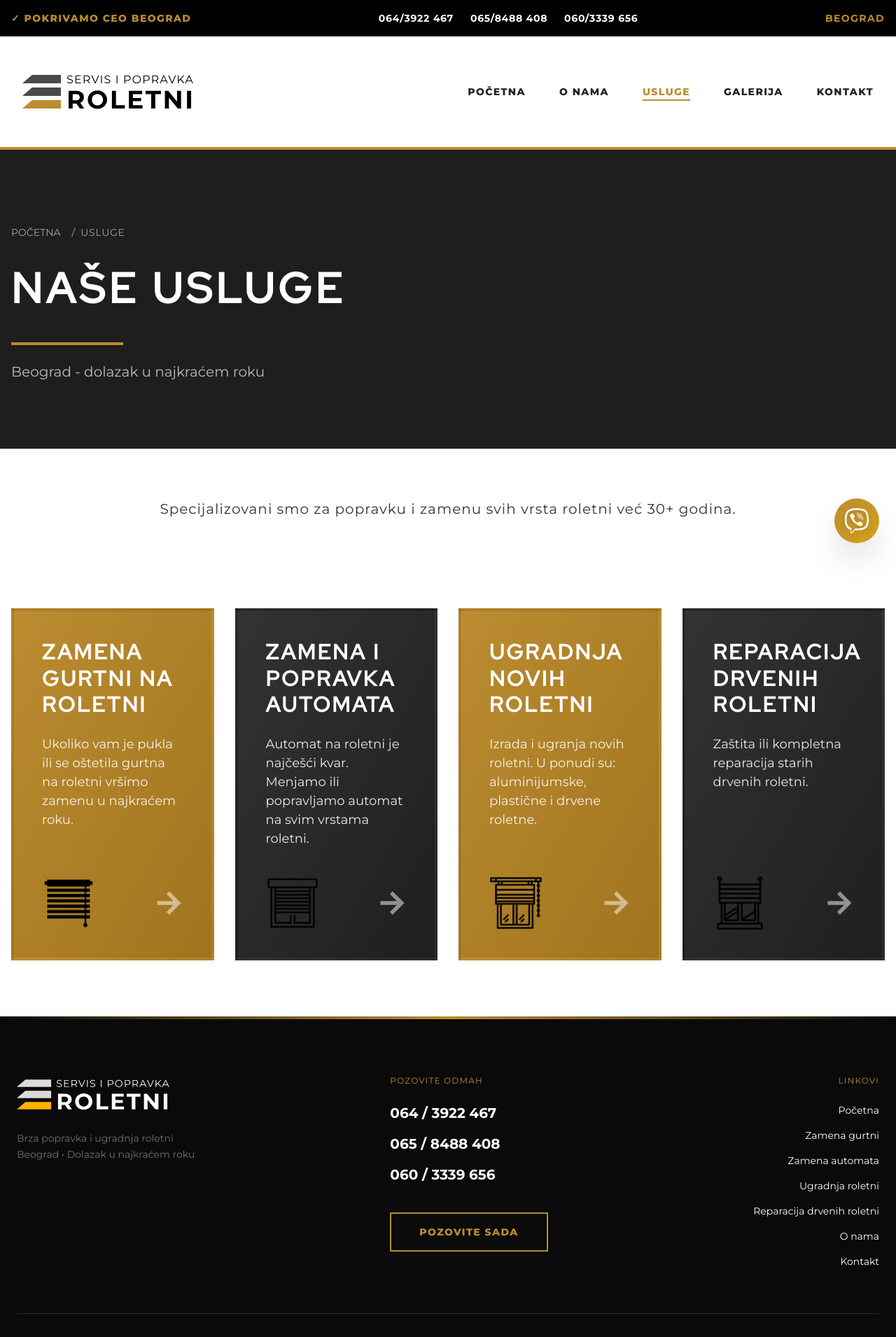
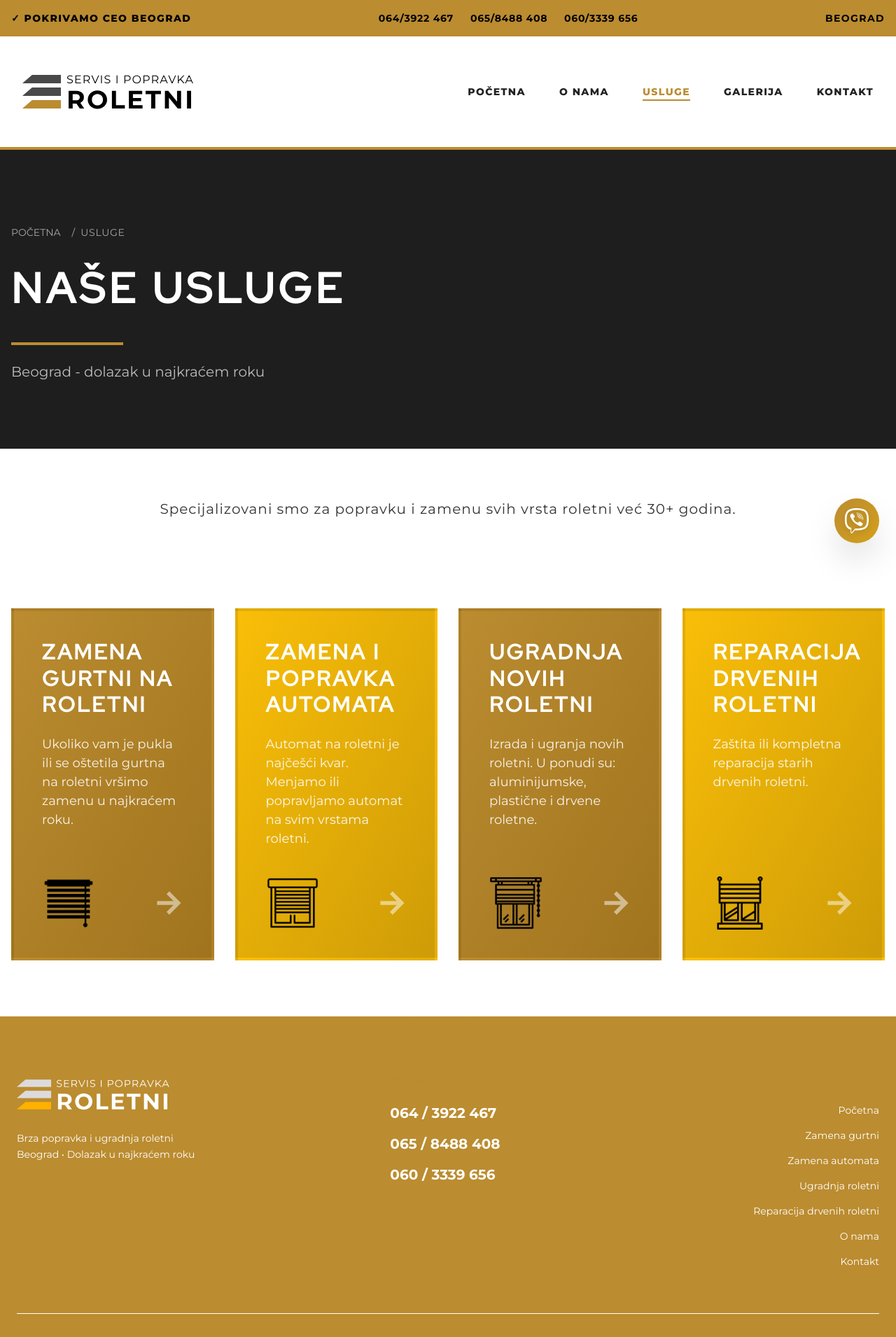
Before and after one commit to damjans92/roletne-servis, a Next.js app: page /usluge in a window 1280 px wide. Shown: the top 1910 px of the page at 70% size. Built offline with nearby package versions, Linux system fonts and the light colour scheme.

Commit message:
changed header and footer color

```diff
--- a/app/_components/footer/CTA.tsx
+++ b/app/_components/footer/CTA.tsx
@@ -9,20 +9,20 @@ const CTA = () => {
       <div className="space-y-4 text-xl font-bold">
         <a
           href="tel:+381643922467"
-          className="block hover:text-[#bb8c30] transition"
+          className="block hover:text-black transition"
         >
           064 / 3922 467
         </a>
         <a
           href="tel:+381658488408"
-          className="block hover:text-[#bb8c30] transition"
+          className="block hover:text-black transition"
         >
           065 / 8488 408
         </a>
 
         <a
           href="tel:+381603339656"
-          className="block hover:text-[#bb8c30] transition"
+          className="block hover:text-black transition"
         >
           060 / 3339 656
         </a>
--- a/app/_components/footer/Footer.tsx
+++ b/app/_components/footer/Footer.tsx
@@ -4,7 +4,7 @@ import Navigation from "./Navigation";
 
 const Footer = () => {
   return (
-    <footer className="bg-[#0a0a0a] text-white overflow-hidden">
+    <footer className="bg-[var(--color-accent-gold)] text-white overflow-hidden">
       <div className="h-1 bg-gradient-to-r from-transparent via-[#bb8c30] to-transparent"></div>
 
       <div className="max-w-7xl mx-auto px-6 py-16 md:py-20">
@@ -15,7 +15,7 @@ const Footer = () => {
           <Navigation />
         </div>
 
-        <div className="mt-16 pt-8 border-t border-gray-800 text-center text-xs tracking-widest text-gray-600">
+        <div className="mt-16 pt-8 border-t border-white text-center text-xs tracking-widest text-white">
           © {new Date().getFullYear()} Servis i popravka roletni - Roletnar
           Beograd • Sva prava zadržana
         </div>
--- a/app/_components/footer/Logo.tsx
+++ b/app/_components/footer/Logo.tsx
@@ -12,7 +12,7 @@ const Logo = () => {
         className="w-48 lg:w-56 h-auto filter brightness-50 invert hue-rotate-180 saturate-400"
         priority
       />
-      <p className="mt-6 text-sm text-gray-500 leading-relaxed">
+      <p className="mt-6 text-sm text-white leading-relaxed">
         Brza popravka i ugradnja roletni
         <br />
         Beograd • Dolazak u najkraćem roku
--- a/app/_components/footer/Navigation.tsx
+++ b/app/_components/footer/Navigation.tsx
@@ -7,38 +7,38 @@ const Navigation = () => {
         Linkovi
       </h4>
       <nav className="space-y-4 text-sm">
-        <Link href="/" className="block hover:text-[#bb8c30] transition">
+        <Link href="/" className="block hover:text-black transition">
           Početna
         </Link>
         <Link
           href="/usluge/zamena-gurtni"
-          className="block hover:text-[#bb8c30] transition"
+          className="block hover:text-black transition"
         >
           Zamena gurtni
         </Link>
         <Link
           href="/usluge/zamena-automata"
-          className="block hover:text-[#bb8c30] transition"
+          className="block hover:text-black transition"
         >
           Zamena automata
         </Link>
         <Link
           href="/usluge/ugradnja-roletni"
-          className="block hover:text-[#bb8c30] transition"
+          className="block hover:text-black transition"
         >
           Ugradnja roletni
         </Link>
         <Link
           href="/usluge/reparacija-drvenih-roletni"
-          className="block hover:text-[#bb8c30] transition"
+          className="block hover:text-black transition"
         >
           Reparacija drvenih roletni
         </Link>
 
-        <Link href="/o-nama" className="block hover:text-[#bb8c30] transition">
+        <Link href="/o-nama" className="block hover:text-black transition">
           O nama
         </Link>
-        <Link href="/kontakt" className="block hover:text-[#bb8c30] transition">
+        <Link href="/kontakt" className="block hover:text-black transition">
           Kontakt
         </Link>
       </nav>
--- a/app/_components/header/TopBar.tsx
+++ b/app/_components/header/TopBar.tsx
@@ -1,34 +1,34 @@
 const TopBar = () => {
   return (
-    <div className="bg-black text-white">
+    <div className="bg-[var(--color-accent-gold)] text-white">
       <div className="container mx-auto px-6 py-3 lg:py-4">
         <div className="flex flex-col sm:flex-row justify-between items-center gap-3 text-center lg:text-left">
           <div className="flex flex-col sm:flex-row items-center gap-4 lg:gap-8 text-xs lg:text-sm font-black tracking-widest uppercase">
-            <span className="text-[var(--color-accent-gold)]   text-xs sm:text-sm ">
+            <span className="text-black   text-xs sm:text-sm ">
               ✓ Pokrivamo ceo Beograd
             </span>
           </div>
           <div className="flex flex-wrap gap-3 lg:gap-6 justify-center">
             <a
               href="tel:+381643922467"
-              className="font-bold  sm:text-sm tracking-wider hover:text-[var(--color-accent-gold)] transition"
+              className="font-bold  sm:text-sm tracking-wider text-black transition"
             >
               064/3922 467
             </a>
             <a
               href="tel:+381658488408"
-              className="font-bold  sm:text-sm tracking-wider hover:text-[var(--color-accent-gold)] transition"
+              className="font-bold  sm:text-sm tracking-wider text-black transition"
             >
               065/8488 408
             </a>
             <a
               href="tel:+381603339656"
-              className="font-bold  sm:text-sm tracking-wider hover:text-[var(--color-accent-gold)] transition"
+              className="font-bold  sm:text-sm tracking-wider text-black transition"
             >
               060/3339 656
             </a>
           </div>
-          <div className="hidden sm:block text-xs sm:text-sm font-bold tracking-widest uppercase text-[var(--color-accent-gold)]">
+          <div className="hidden sm:block text-xs sm:text-sm font-bold tracking-widest uppercase  text-black">
             Beograd
           </div>
         </div>
--- a/app/_components/sections/ServiceCard.tsx
+++ b/app/_components/sections/ServiceCard.tsx
@@ -25,13 +25,13 @@ const ServiceCard = ({
           relative h-full min-h-[380px] flex flex-col justify-between p-8 lg:p-10
           transition-all duration-300
           border-4 border-transparent
-          group-hover:border-[#bb8c30]
-          group-hover:shadow-[8px_8px_0_#bb8c30]
+          group-hover:border-[#F9BE08]
+          group-hover:shadow-[8px_8px_0_#F9BE08]
           group-hover:-translate-y-1
           ${
             isOrange
               ? "bg-gradient-to-br from-[#bb8c30] to-[#a0741e]"
-              : "bg-gradient-to-br from-[#333333] to-[#1f1f1f]"
+              : "bg-gradient-to-br from-[#F9BE08] to-[#ce9c07]"
           }
         `}
       >
```
